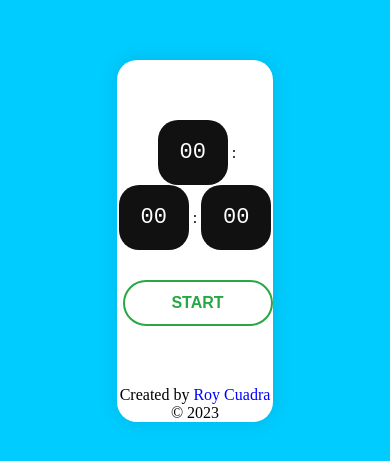
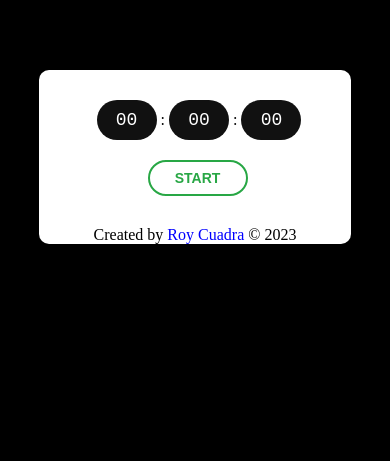
Before and after one commit to roycuadra/React-JS-Stopwatch-, a React (Create React App) app: page / in a window 390 px wide. Shown: the part 181-642 px from the top of the page. Built offline with nearby package versions, Linux system fonts and the light colour scheme.

Commit message:
Update App.css

```diff
--- a/src/App.css
+++ b/src/App.css
@@ -1,5 +1,7 @@
+/* Set default styles for all screens */
+
 body {
-  background: #00ccff;
+  background: black;
 }
 
 * {
@@ -92,3 +94,37 @@ body {
   border: 2px solid #28a745;
   color: #ffffff;
 }
+
+/* Add media queries for smaller screens */
+
+@media screen and (max-width: 768px) {
+  .main-section {
+    height: auto;
+    margin: 10px auto;
+    border-radius: 20px;
+  }
+
+  .clock-holder {
+    width: 80%;
+    top: 40%;
+    border-radius: 10px;
+  }
+
+  .stopwatch {
+    padding: 30px 0px;
+  }
+
+  .stopwatch span {
+    font-size: 18px;
+    padding: 10px;
+    width: 60px;
+  }
+
+  .stopwatch .stopwatch-btn {
+    margin-top: 20px;
+    padding: 8px 16px;
+    font-size: 14px;
+    width: 100px;
+    border-radius: 30px;
+  }
+}
```
